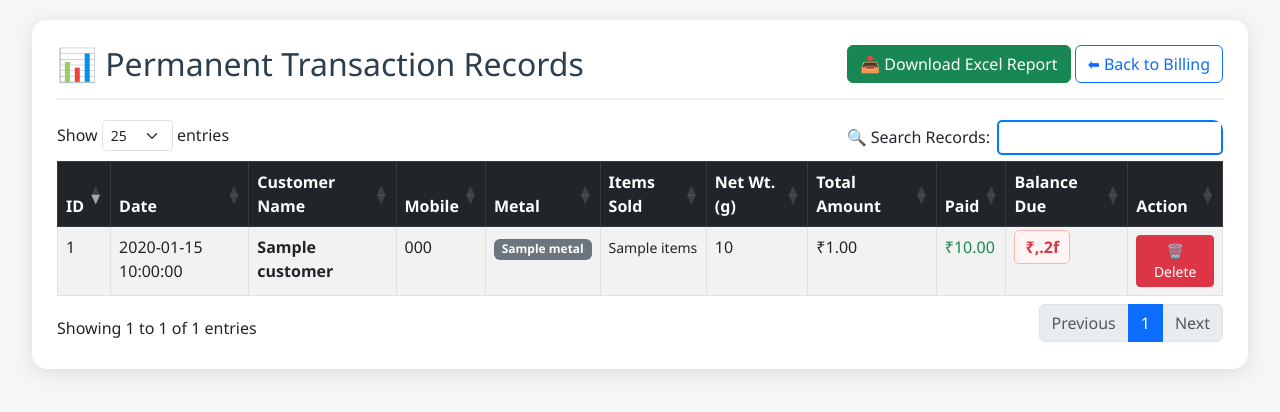
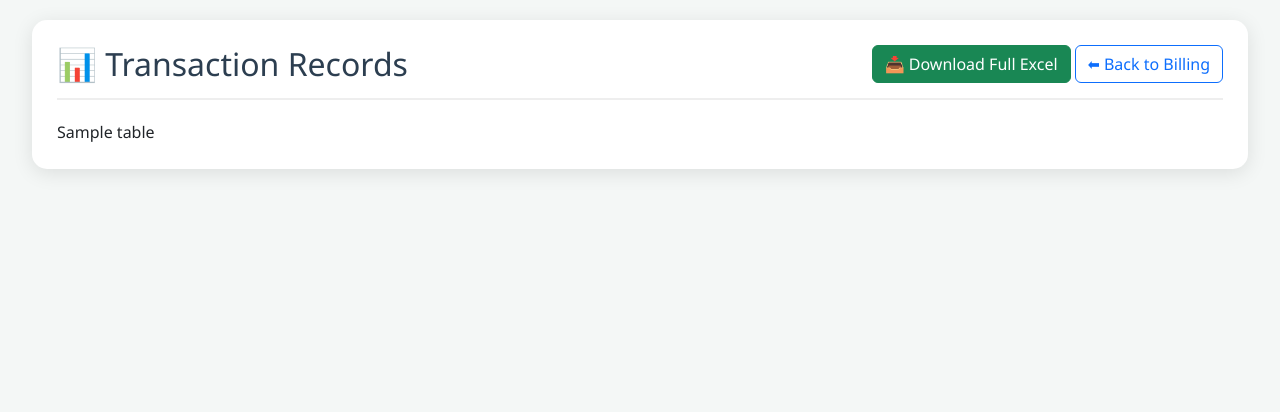
Before and after one commit to kaushal774/billing-flask-app, a Flask app: template kaushal/templates/records.html in a window 1280 px wide. Shown: the top 412 px of the page. Run offline with Flask 3, Linux system fonts and the light colour scheme; the template is opened without the code that fills it: most values are stand-ins (such as "Sample title", 1, 10 or a date in 2020); some libraries are stand-ins or nearby versions.

Commit message:
Update records.html

```diff
--- a/kaushal/templates/records.html
+++ b/kaushal/templates/records.html
@@ -3,81 +3,37 @@
 <head>
     <meta charset="UTF-8">
     <meta name="viewport" content="width=device-width, initial-scale=1.0">
-    <title>Transaction History - Fakkad Jewellers</title>
+    <title>Transaction History - Search & Export</title>
     <link rel="stylesheet" href="https://cdn.jsdelivr.net/npm/bootstrap@5.3.0/dist/css/bootstrap.min.css">
     <link rel="stylesheet" href="https://cdn.datatables.net/1.13.6/css/dataTables.bootstrap5.min.css">
 
     <style>
         body { background: #f4f7f6; font-family: 'Segoe UI', Tahoma, Geneva, Verdana, sans-serif; }
-        .container-fluid { background: white; border-radius: 15px; margin-top: 20px; padding: 25px; box-shadow: 0 4px 20px rgba(0,0,0,0.1); width: 95%; }
+        .container { background: white; border-radius: 15px; margin-top: 20px; padding: 25px; box-shadow: 0 4px 20px rgba(0,0,0,0.1); max-width: 95%; }
         .header-flex { display: flex; justify-content: space-between; align-items: center; border-bottom: 2px solid #eee; padding-bottom: 15px; margin-bottom: 20px; }
-        .table-responsive { border-radius: 10px; overflow: hidden; background: #fff; }
-        .dataTables_filter input { border: 2px solid #007bff !important; border-radius: 5px; padding: 5px 10px; outline: none; }
-        .badge-balance { font-weight: bold; color: #dc3545; background: #fff5f5; padding: 5px 10px; border-radius: 5px; border: 1px solid #feb2b2; }
+        .table-responsive { border-radius: 10px; overflow: hidden; }
+        .dataTables_filter input { border: 2px solid #007bff !important; border-radius: 5px; padding: 5px 10px; margin-left: 10px; outline: none; }
+        /* Style for the delete button */
+        .btn-delete-row { padding: 2px 8px; font-size: 0.85rem; }
     </style>
 </head>
 <body>
-
-<div class="container-fluid">
+<div class="container">
     <div class="header-flex">
-        <h2 style="margin:0; color: #2c3e50;">📊 Permanent Transaction Records</h2>
+        <h2 style="margin:0; color: #2c3e50;">📊 Transaction Records</h2>
         <div>
-            <a href="/download_excel" class="btn btn-success">📥 Download Excel Report</a>
+            <a href="/download_excel" class="btn btn-success">📥 Download Full Excel</a>
             <a href="/" class="btn btn-outline-primary">⬅ Back to Billing</a>
         </div>
     </div>
 
     <div class="table-responsive">
-        {% if transactions %}
-            <table id="recordTable" class="table table-striped table-hover table-bordered w-100">
-                <thead class="table-dark">
-                    <tr>
-                        <th>ID</th>
-                        <th>Date</th>
-                        <th>Customer Name</th>
-                        <th>Mobile</th>
-                        <th>Metal</th>
-                        <th>Items Sold</th>
-                        <th>Net Wt. (g)</th>
-                        <th>Total Amount</th>
-                        <th>Paid</th>
-                        <th>Balance Due</th>
-                        <th>Action</th>
-                    </tr>
-                </thead>
-                <tbody>
-                    {% for t in transactions %}
-                    <tr>
-                        <td>{{ t.id }}</td>
-                        <td>{{ t.date }}</td>
-                        <td><strong>{{ t.customer }}</strong></td>
-                        <td>{{ t.mobile }}</td>
-                        <td>
-                            <span class="badge {% if t.metal == 'Gold' %}bg-warning text-dark{% else %}bg-secondary{% endif %}">
-                                {{ t.metal }}
-                            </span>
-                        </td>
-                        <td><small>{{ t.items }}</small></td>
-                        <td>{{ t.net_weight }}</td>
-                        <td>₹{{ "{:,.2f}".format(t.total_amount) }}</td>
-                        <td class="text-success">₹{{ "{:,.2f}".format(t.paid_amount) }}</td>
-                        <td>
-                            <span class="badge-balance">₹{{ "{:,.2f}".format(t.balance_due) }}</span>
-                        </td>
-                        <td>
-                            <button class="btn btn-danger btn-sm" onclick="deleteRow({{ t.id }})">
-                                🗑️ Delete
-                            </button>
-                        </td>
-                    </tr>
-                    {% endfor %}
-                </tbody>
-            </table>
+        {% if table %}
+            <div id="tableWrapper">
+                {{ table|safe }}
+            </div>
         {% else %}
-            <div class="alert alert-info text-center">
-                <h4>No records found!</h4>
-                <p>Complete a transaction on the billing page to see data here. Records are now saved permanently in the database.</p>
-            </div>
+            <div class="alert alert-info">No records found. Complete a transaction to see data here.</div>
         {% endif %}
     </div>
 </div>
@@ -88,36 +44,50 @@
 
 <script>
     $(document).ready(function() {
-        // Initialize DataTable
+        let table = $('table');
+        table.attr('id', 'recordTable');
+
+        // 1. Manually add "Action" header
+        $('#recordTable thead tr').append('<th>Action</th>');
+
+        // 2. Manually add Delete button to each row
+        // We use the row index to tell the server which line to delete
+        $('#recordTable tbody tr').each(function(index) {
+            $(this).append(`
+                <td>
+                    <button class="btn btn-danger btn-sm btn-delete-row" onclick="deleteRow(${index})">
+                        🗑️ Delete
+                    </button>
+                </td>
+            `);
+        });
+
+        // 3. Initialize DataTable
         $('#recordTable').DataTable({
-            "order": [[ 0, "desc" ]], // Show latest transactions first based on ID
+            "order": [[ 0, "desc" ]],
             "pageLength": 25,
             "language": {
-                "search": "🔍 Search Records:"
+                "search": "🔍 Quick Search:"
             }
         });
     });
 
-    // Function to handle database deletion
-    function deleteRow(recordId) {
-        if (confirm("WARNING: This will permanently delete this record from the database. Are you sure?")) {
-            fetch(`/delete_record/${recordId}`, {
+    // Function to handle deletion
+    function deleteRow(index) {
+        if (confirm("Are you sure you want to delete this transaction record? This will remove it from the Excel file.")) {
+            fetch(`/delete_record/${index}`, {
                 method: 'POST',
             })
             .then(response => {
                 if (response.ok) {
-                    location.reload(); // Refresh the page to show updated database list
+                    location.reload(); // Refresh to show updated excel data
                 } else {
-                    alert("Error: Could not delete the record.");
+                    alert("Error deleting record.");
                 }
             })
-            .catch(err => {
-                console.error("Request failed", err);
-                alert("Network error. Please check your connection.");
-            });
+            .catch(err => console.error("Request failed", err));
         }
     }
 </script>
-
 </body>
 </html>
```
